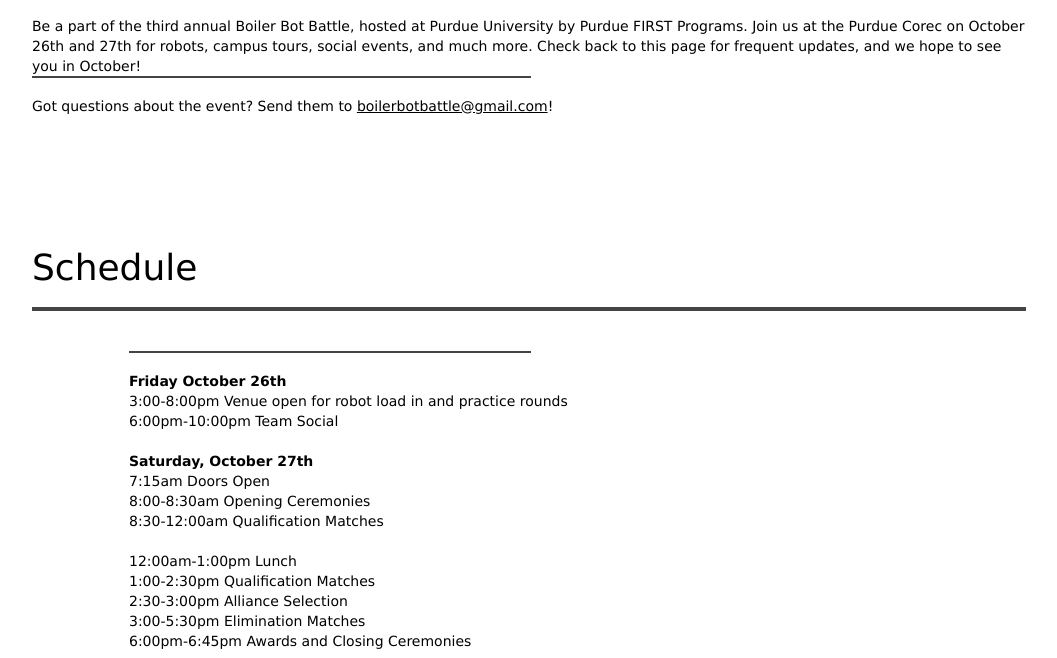
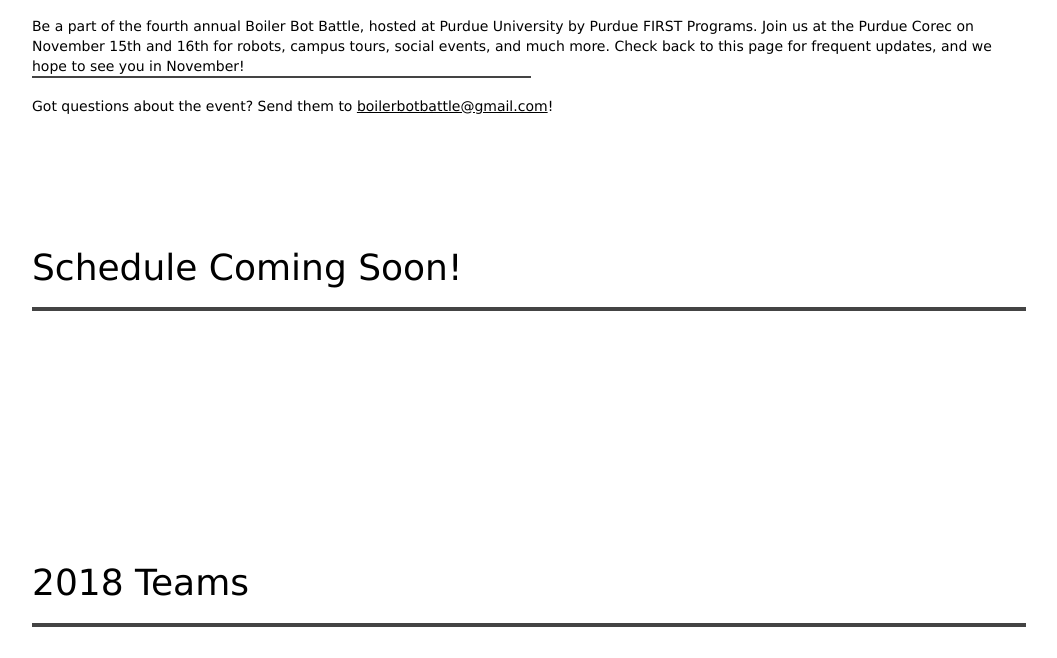
Before and after one commit to purduefirst/purduefirst.github.io, a Jekyll site: the page built from boilerbotbattle.html, in a window 1280 px wide and 900 px high, scrolled down 1212 px, cut to the strip 242-900 px from the top of the window. Shown: the whole strip, without its empty margins (111-1168 px from the left). Built offline with Jekyll 4.4.1, drawn with Linux system fonts in a browser that asks for light colours; some of the changed text lies outside the part shown.

Commit message:
Updated b3 dates

```diff
--- a/boilerbotbattle.html
+++ b/boilerbotbattle.html
@@ -2,8 +2,8 @@
 layout: event-image
 image: state-2016.jpg
 title: "Boiler Bot Battle"
-event-date: "October 26th-27th"
-event-year: "2018"
+event-date: "November 15th-16th"
+event-year: "2019"
 location: " 355 N Martin Jischke Dr, West Lafayette, IN 47906"
 link: https://goo.gl/forms/QVTVVZy5Yj8joBq83
 location-ntrl: "France A. Córdova Recreational Sports Center"
@@ -17,7 +17,7 @@
         <iframe id="ytplayer" type="text/html" width="640" height="390" src="https://www.youtube.com/embed/UemgTq5iEEQ" frameborder="0"></iframe>
         <br />
         <br />
-        Be a part of the third annual Boiler Bot Battle, hosted at Purdue University by Purdue FIRST Programs. Join us at the Purdue Corec on October 26th and 27th for robots, campus tours, social events, and much more. Check back to this page for frequent updates, and we hope to see you in October!
+        Be a part of the fourth annual Boiler Bot Battle, hosted at Purdue University by Purdue FIRST Programs. Join us at the Purdue Corec on November 15th and 16th for robots, campus tours, social events, and much more. Check back to this page for frequent updates, and we hope to see you in November!
 
     <br>
     <hr class="medium-hr thin" />
@@ -28,10 +28,10 @@
 
 <section id="schedule" class="primary-section">
 <div class="container">
-        <h1>Schedule</h1>
+        <h1>Schedule Coming Soon!</h1>
         <hr />
         <br />
-        <div class="center">
+        <!-- <div class="center">
             <hr class="medium-hr thin" />
         <br />
 
@@ -97,7 +97,7 @@
 		<br />
 		-DJ
 
-        </div>
+        </div> -->
     </div>
 </section>
 
```
